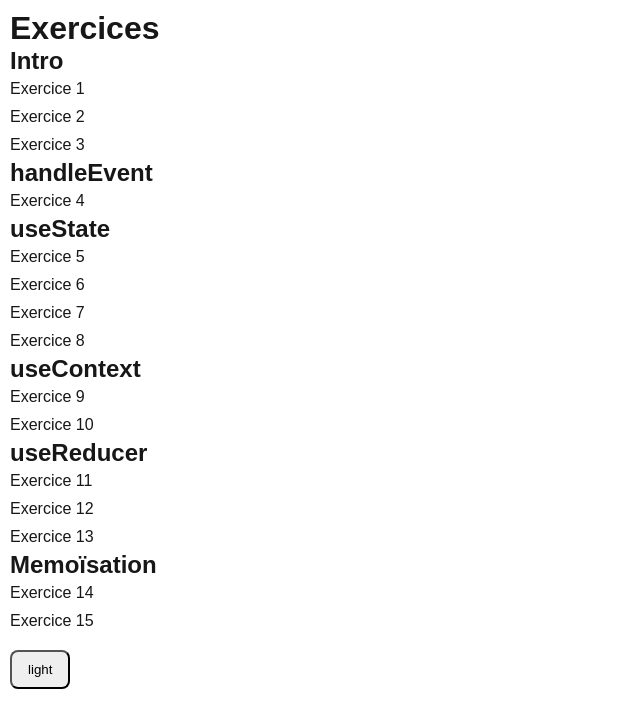
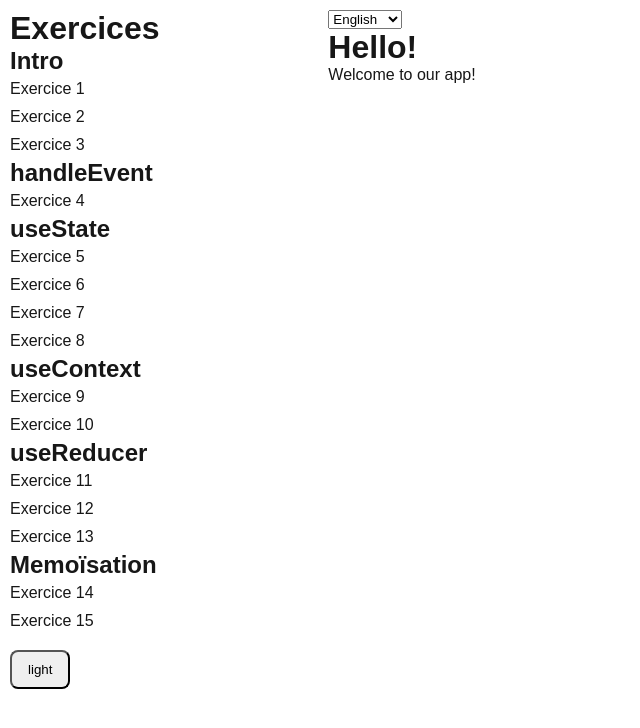
Before and after one commit to quentinhermiteau/5IW3, a Next.js app: page /exercices/10 in a window 1280 px wide. Shown: the top 728 px of the page, without its empty margins (0-640 px from the left). Built offline with nearby package versions, Linux system fonts and the light colour scheme.

Commit message:
correction exercice 10

```diff
--- a/src/app/exercices/10/page.jsx
+++ b/src/app/exercices/10/page.jsx
@@ -1,6 +1,6 @@
 "use client";
 
-import { createContext } from "react";
+import { createContext, useContext, useState } from "react";
 
 const translations = {
   en: {
@@ -21,25 +21,26 @@ const translations = {
   },
 };
 
-const languageContext = createContext({
-  language: "en",
-  changeLanguage: () => {},
-  translation: (key) => key,
-});
+const languageContext = createContext();
 
 function LanguageProvider({ children }) {
-  const language = "en";
+  const [language, setLanguage] = useState("en");
 
-  const changeLanguage = () => {};
+  const changeLanguage = (lang) => setLanguage(lang);
 
-  const translation = () => {};
+  const translate = (key) => {
+    return translations[language][key];
+  };
 
-  return null;
+  return (
+    <languageContext.Provider value={{ language, changeLanguage, translate }}>
+      {children}
+    </languageContext.Provider>
+  );
 }
 
 function LanguageSwitcher() {
-  const language = null;
-  const changeLanguage = () => {};
+  const { language, changeLanguage } = useContext(languageContext);
 
   return (
     <div>
@@ -54,12 +55,12 @@ function LanguageSwitcher() {
 }
 
 function Greeting() {
-  const translation = () => {};
+  const { translate } = useContext(languageContext);
 
   return (
     <div>
-      <h1>{translation("hello")}</h1>
-      <p>{translation("welcome")}</p>
+      <h1>{translate("hello")}</h1>
+      <p>{translate("welcome")}</p>
     </div>
   );
 }
```
